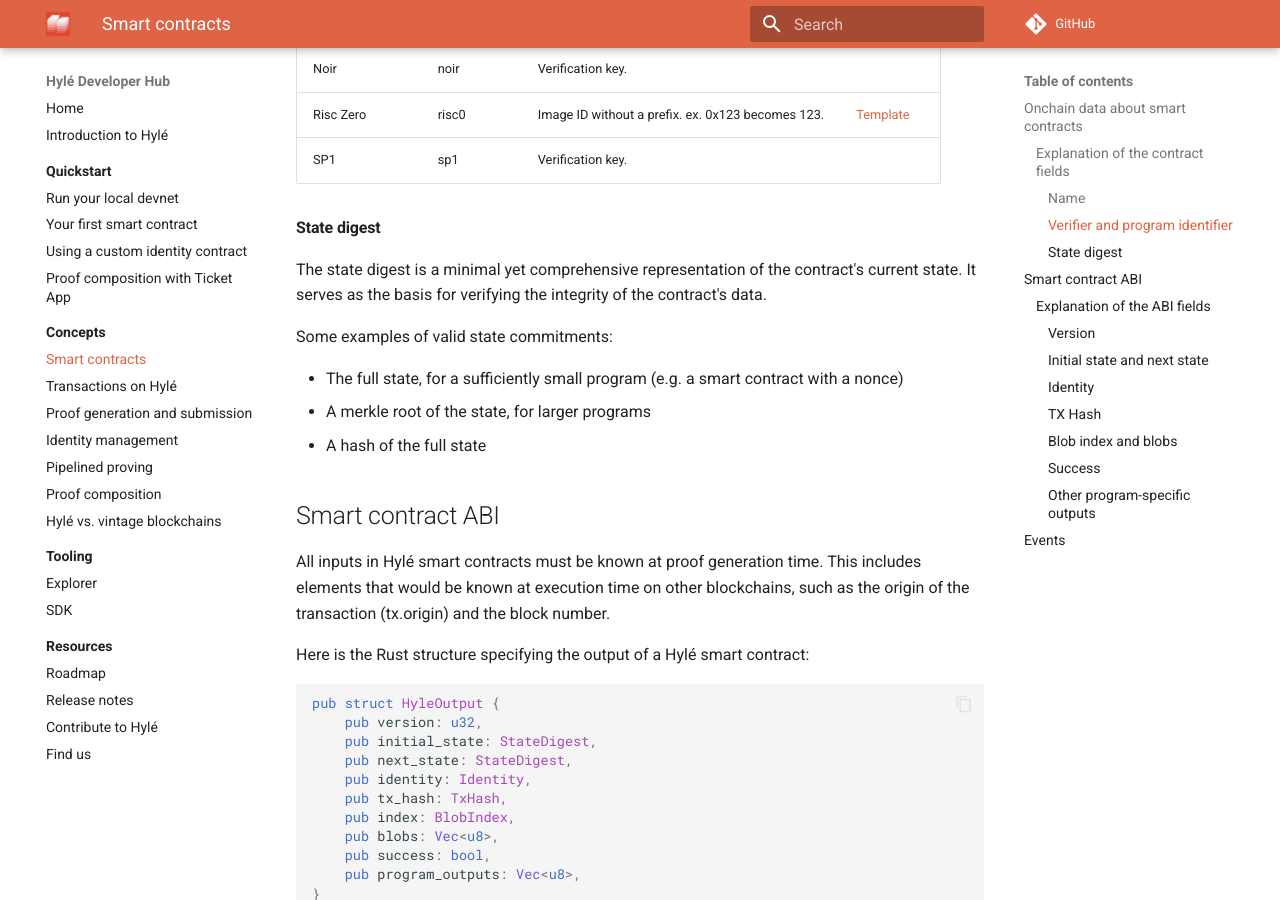
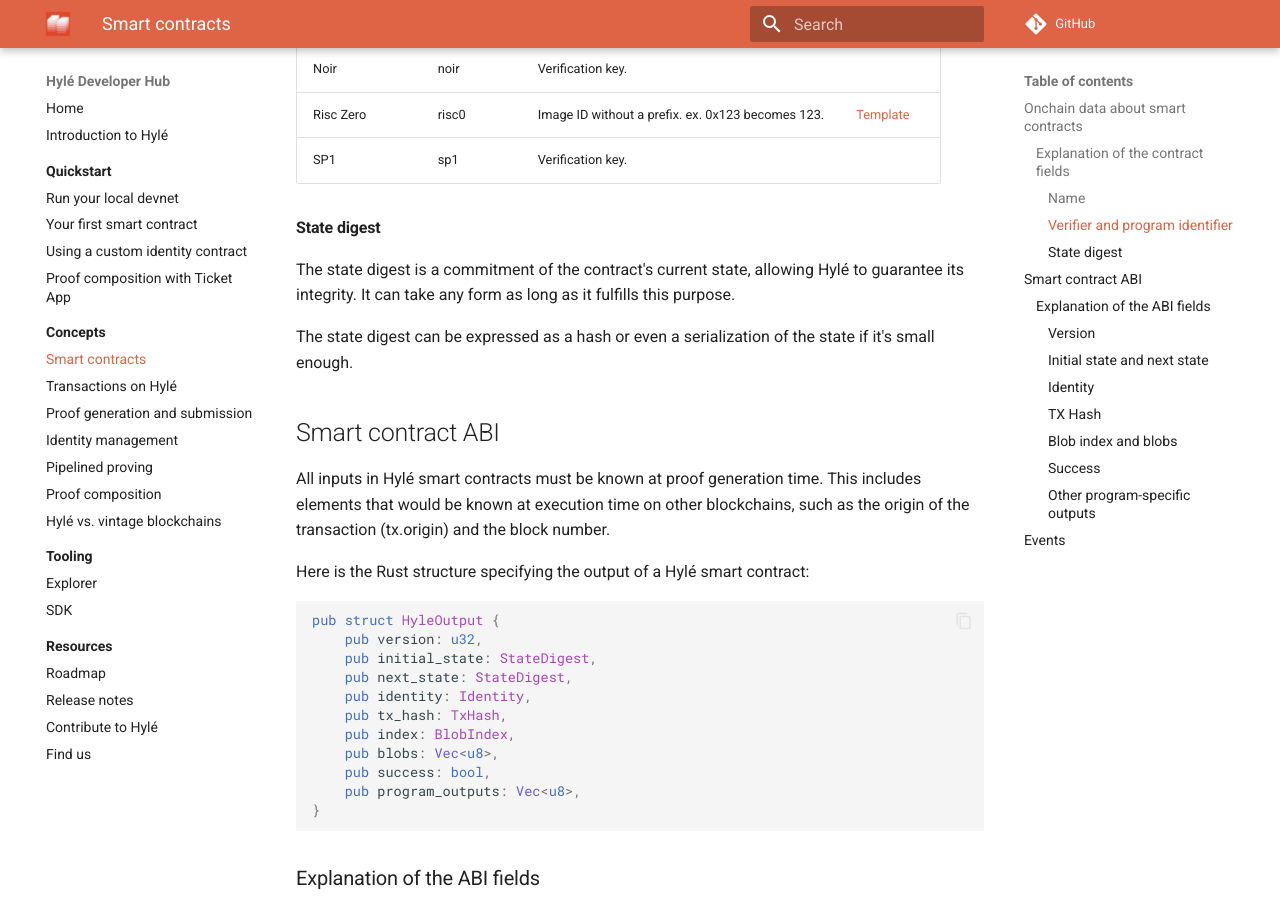
Before and after one commit to Hyle-org/devhub-hyle, an MkDocs documentation site: the page built from docs/concepts/smart-contracts.md, in a window 1280 px wide and 900 px high, scrolled down 919 px. Built offline with MkDocs 1.6.1 and Material for MkDocs 9.7.7, drawn with Linux system fonts in a browser that asks for light colours; plug-ins that fetch from the network failed and are left out; comment, search, counter and statistics services are not loaded.

Commit message:
state digest update (thanks max)

```diff
--- a/docs/concepts/smart-contracts.md
+++ b/docs/concepts/smart-contracts.md
@@ -36,13 +36,9 @@ We've written templates for some of our supported programs. Clone them to get st
 
 #### State digest
 
-The state digest is a minimal yet comprehensive representation of the contract's current state. It serves as the basis for verifying the integrity of the contract's data.
+The state digest is a commitment of the contract's current state, allowing Hylé to guarantee its integrity. It can take any form as long as it fulfills this purpose.
 
-Some examples of valid state commitments:
-
-- The full state, for a sufficiently small program (e.g. a smart contract with a nonce)
-- A merkle root of the state, for larger programs
-- A hash of the full state
+The state digest can be expressed as a hash or even a serialization of the state if it's small enough.
 
 ## Smart contract ABI
 
```
